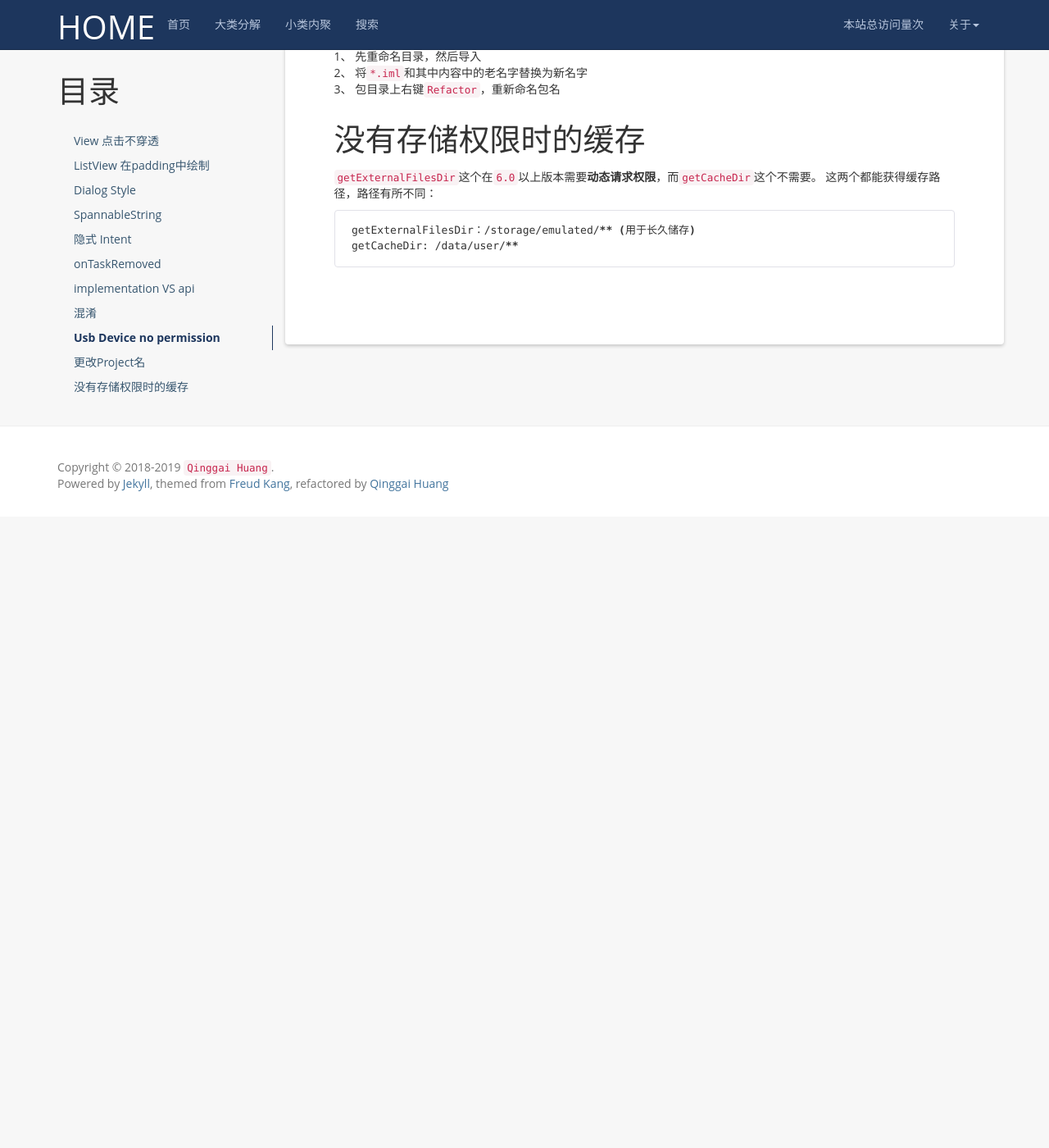
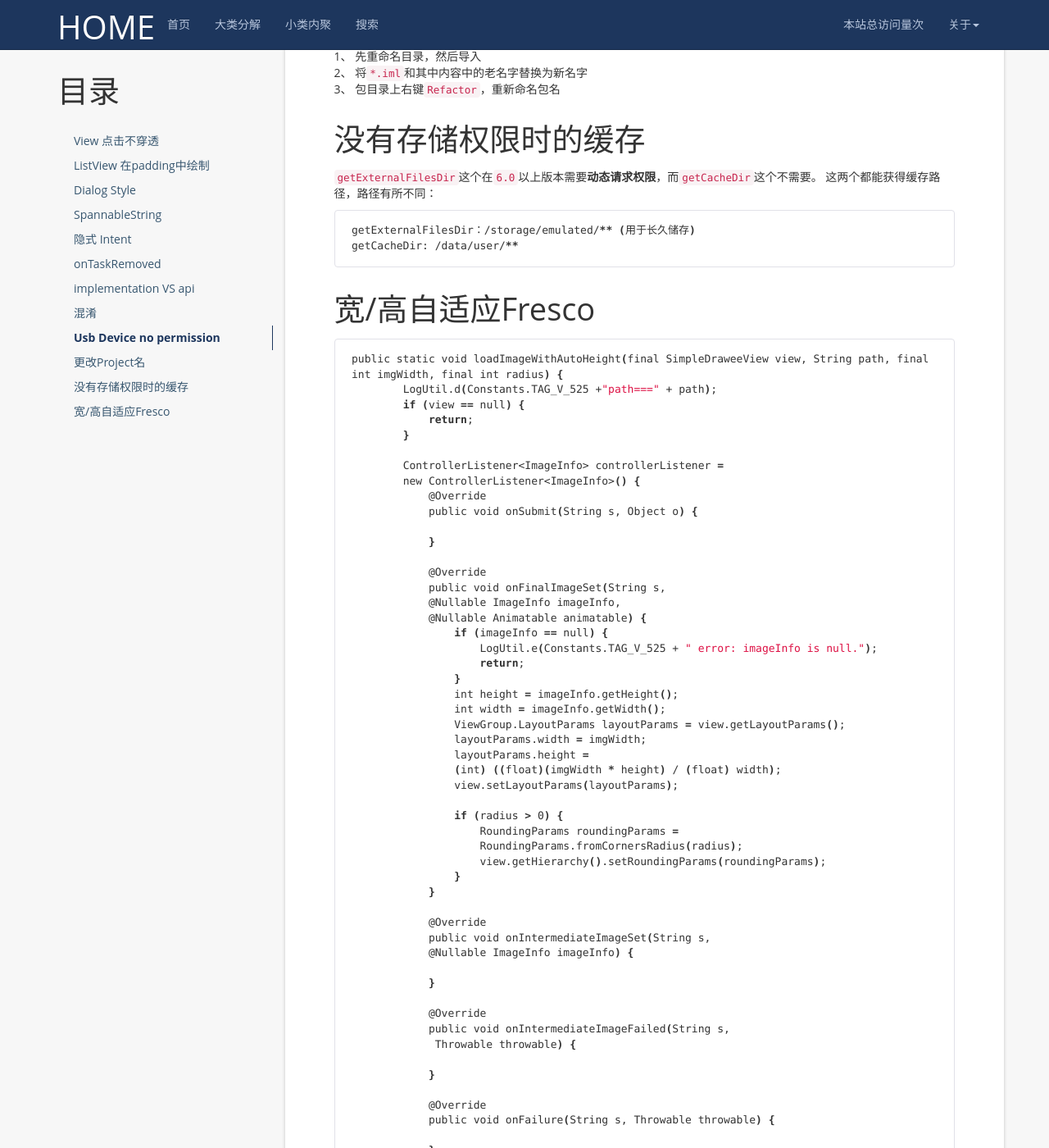
Before and after one commit to hqglichao/hqglichao.github.io, a Jekyll site: the page built from _posts/2018-12-11-android-tip.md, in a window 1280 px wide and 1400 px high, scrolled down 3008 px. Shown: the whole window at 82% size. Built offline with Jekyll 4.4.1, drawn with Linux system fonts in a browser that asks for light colours; nearby versions of some CDN libraries; comment, search, counter and statistics services are not loaded; before the commit the page ends 3638 px from its top, so only the background shows below that; some of the changed text lies outside the part shown.

Commit message:
add post 2019-4-9-view-animation.md
Signed-off-by: huangqinggai <huangqinggai@qiyi.com>

````diff
--- a/_posts/2018-12-11-android-tip.md
+++ b/_posts/2018-12-11-android-tip.md
@@ -142,3 +142,73 @@
 getExternalFilesDir：/storage/emulated/** (用于长久储存)
 getCacheDir: /data/user/**
 ```
+
+宽/高自适应Fresco
+===================================
+```bash
+public static void loadImageWithAutoHeight(final SimpleDraweeView view, String path, final int imgWidth, final int radius) {
+        LogUtil.d(Constants.TAG_V_525 +"path===" + path);
+        if (view == null) {
+            return;
+        }
+
+        ControllerListener<ImageInfo> controllerListener =
+        new ControllerListener<ImageInfo>() {
+            @Override
+            public void onSubmit(String s, Object o) {
+
+            }
+
+            @Override
+            public void onFinalImageSet(String s,
+            @Nullable ImageInfo imageInfo,
+            @Nullable Animatable animatable) {
+                if (imageInfo == null) {
+                    LogUtil.e(Constants.TAG_V_525 + " error: imageInfo is null.");
+                    return;
+                }
+                int height = imageInfo.getHeight();
+                int width = imageInfo.getWidth();
+                ViewGroup.LayoutParams layoutParams = view.getLayoutParams();
+                layoutParams.width = imgWidth;
+                layoutParams.height =
+                (int) ((float)(imgWidth * height) / (float) width);
+                view.setLayoutParams(layoutParams);
+
+                if (radius > 0) {
+                    RoundingParams roundingParams =
+                    RoundingParams.fromCornersRadius(radius);
+                    view.getHierarchy().setRoundingParams(roundingParams);
+                }
+            }
+
+            @Override
+            public void onIntermediateImageSet(String s,
+            @Nullable ImageInfo imageInfo) {
+
+            }
+
+            @Override
+            public void onIntermediateImageFailed(String s,
+             Throwable throwable) {
+
+            }
+
+            @Override
+            public void onFailure(String s, Throwable throwable) {
+
+            }
+
+            @Override
+            public void onRelease(String s) {
+
+            }
+        };
+        Uri uri = Uri.parse(path);
+        view.setController(Fresco
+                .newDraweeControllerBuilder()
+                .setControllerListener(controllerListener)
+                .setUri(uri)
+                .build());
+    }
+```
````
Also changed, not shown: _posts/2018-12-10-markdown-tutorial.md (+1 -0 lines), _posts/2019-1-31-databinding-entry.md (+10 -0 lines), _posts/2019-2-14-git-tip.md (+7 -0 lines), _posts/2019-4-9-view-animation.md (added, +161 -0 lines).
